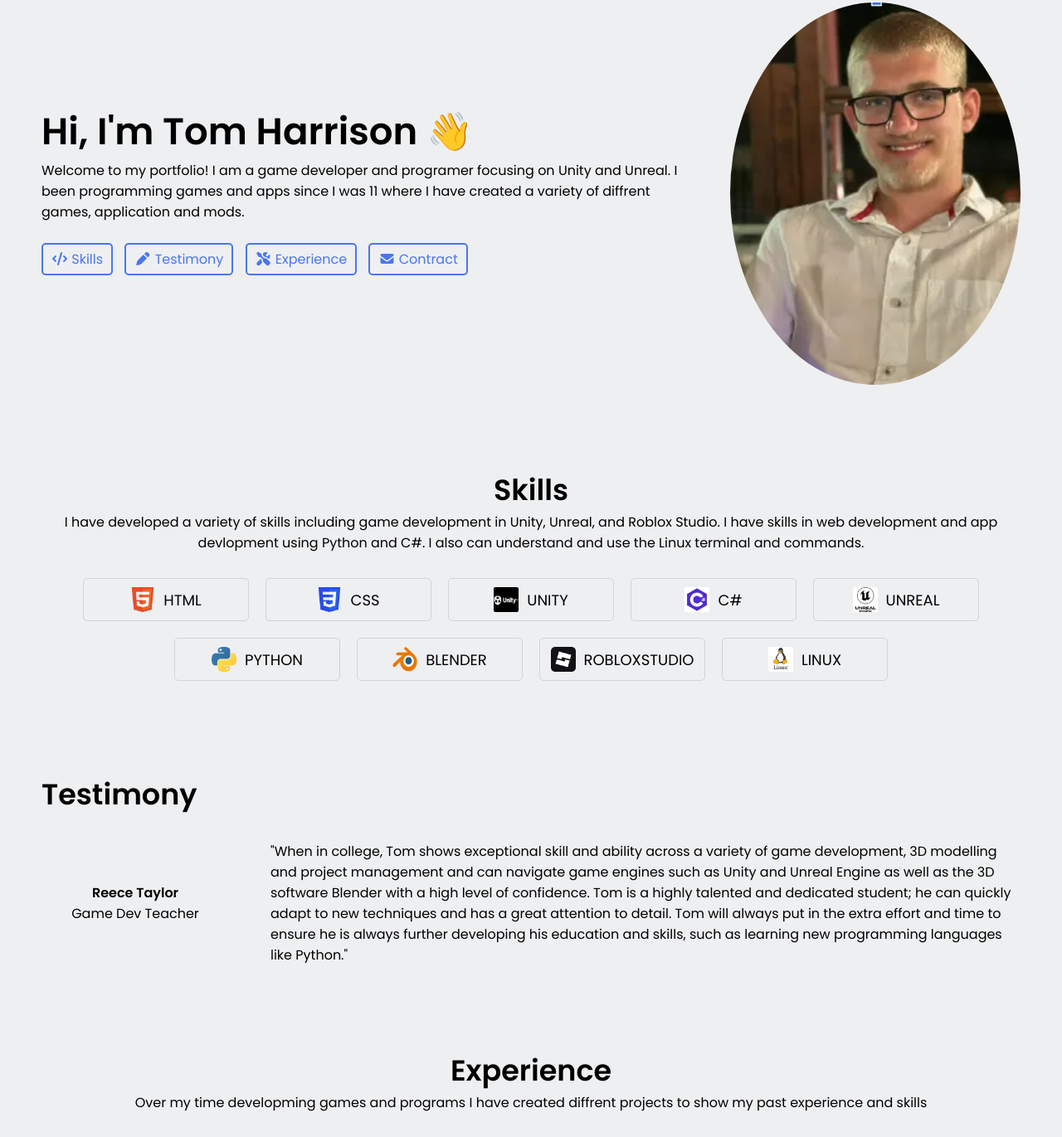
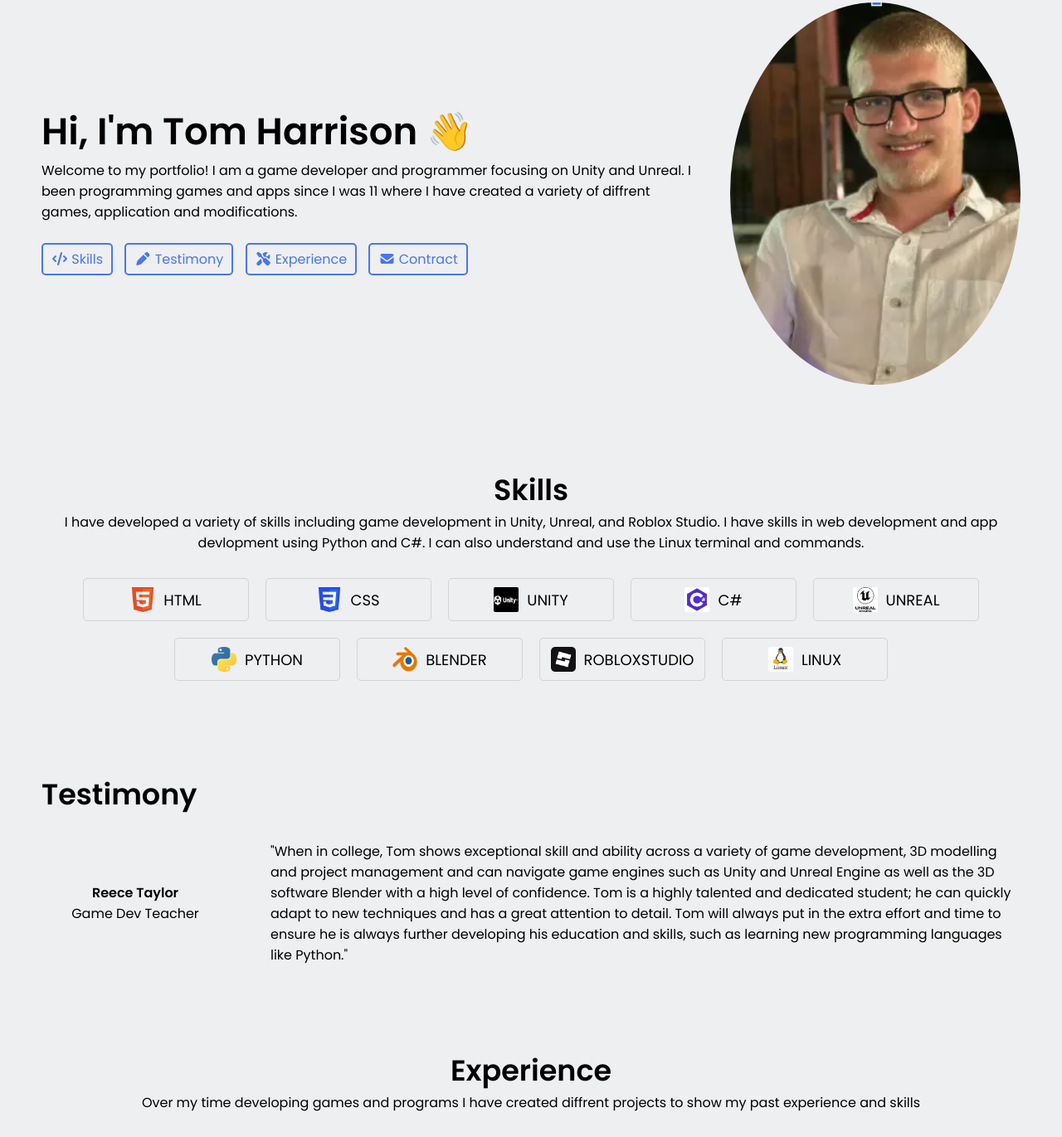
Before and after one commit to MrTopperTom/TopperTom, a plain HTML site: page index.html in a window 1280 px wide. Shown: the part 127-1498 px from the top of the page at 83% size. Drawn offline with Linux system fonts and the light colour scheme.

Commit message:
spelling

```diff
--- a/index.html
+++ b/index.html
@@ -50,7 +50,7 @@
     <section class="hero-section">
       <div class="text">
         <h2>Hi, I'm Tom Harrison 👋</h2>
-        <p>Welcome to my portfolio! I am a game developer and programer focusing on Unity and Unreal. I been programming games and apps since I was 11 where I have created a variety of diffrent games, application and mods.
+        <p>Welcome to my portfolio! I am a game developer and programmer focusing on Unity and Unreal. I been programming games and apps since I was 11 where I have created a variety of diffrent games, application and modifications.
 
         <div class="links">
           <a href="#skills">
@@ -84,7 +84,7 @@
     <section id="skills" class="skills-section">
       <h2>Skills</h2>
       <div class="text">
-        I have developed a variety of skills including game development in Unity, Unreal, and Roblox Studio. I have skills in web development and app devlopment using Python and C#. I also can understand and use the Linux terminal and commands.
+        I have developed a variety of skills including game development in Unity, Unreal, and Roblox Studio. I have skills in web development and app devlopment using Python and C#. I can also understand and use the Linux terminal and commands.
       </div>
 
       <div class="cells">
@@ -158,7 +158,7 @@
       <h2>Experience</h2>
 
       <div class="text">
-          Over my time developming games and programs I have created diffrent projects to show my past experience and skills
+          Over my time developing games and programs I have created diffrent projects to show my past experience and skills
       </div>
       <div class="experiences">
         <div class="exp">
```
